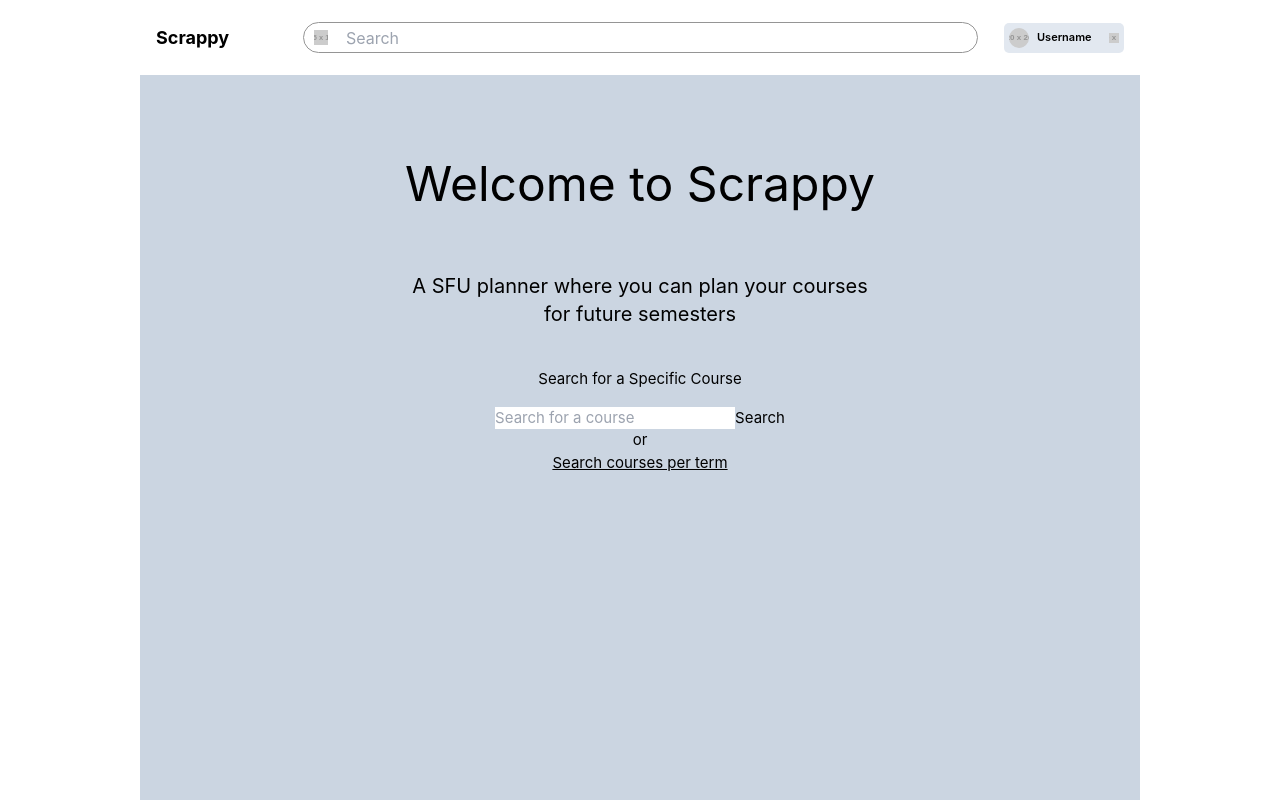
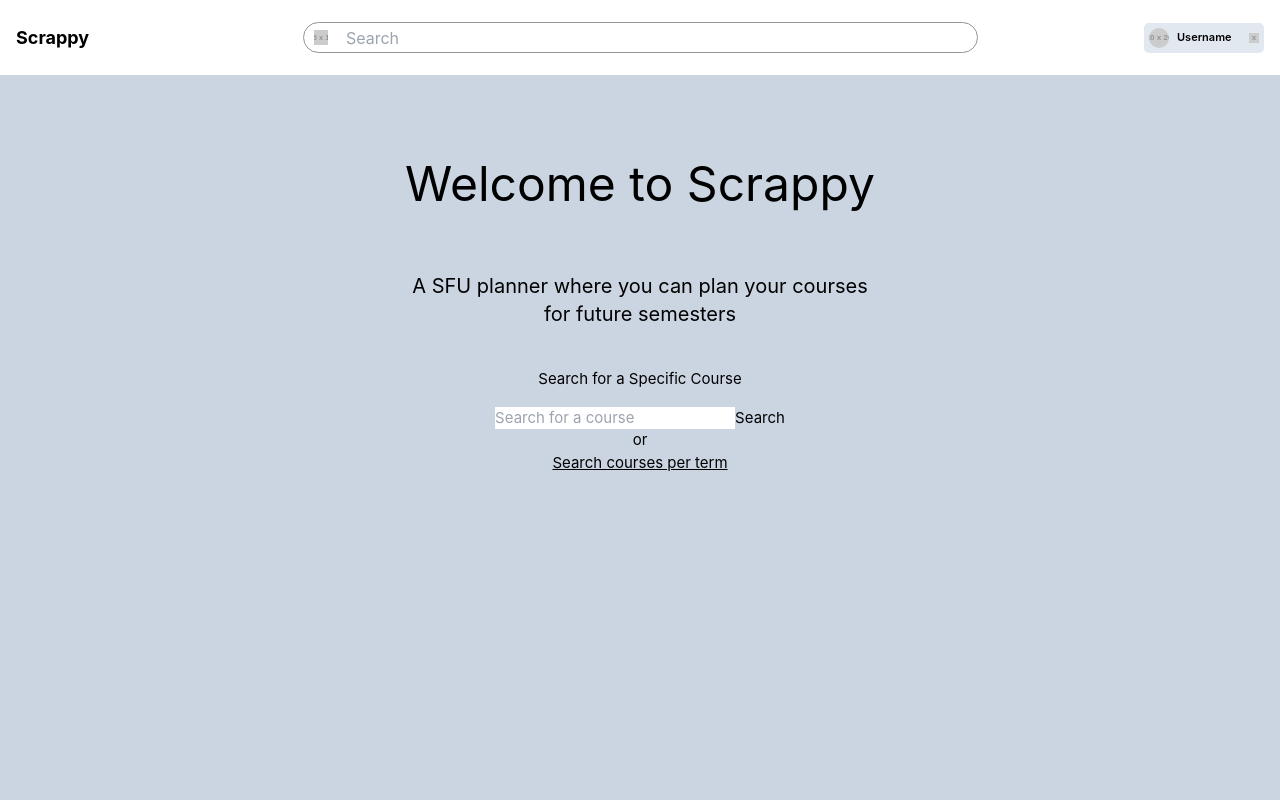
Before and after one commit to djennedy/scrappy, a Vue app: page / in a window 1280 px wide. Built offline with nearby package versions, Linux system fonts and the light colour scheme.

Commit message:
Put page width into a css variable

```diff
--- a/src/App.vue
+++ b/src/App.vue
@@ -14,7 +14,7 @@
 
 <style scoped>
 .container {
-  max-width: 1000px;
+  max-width: var(--page-width);
   margin: 0 auto;
   height: 100vh;
   color: black
--- a/src/assets/base.css
+++ b/src/assets/base.css
@@ -1,5 +1,6 @@
 /* color palette from <https://github.com/vuejs/theme> */
 :root {
+  --page-width: 1440px;
   --vt-c-white: #ffffff;
   --vt-c-white-soft: #f8f8f8;
   --vt-c-white-mute: #f2f2f2;
--- a/src/components/Header.vue
+++ b/src/components/Header.vue
@@ -103,7 +103,7 @@
 .header {
   height: 100%;
   width: 100%;
-  max-width: 1000px;
+  max-width: var(--page-width);
   background-color: #fff;
   display: flex;
   justify-content: space-between;
```
